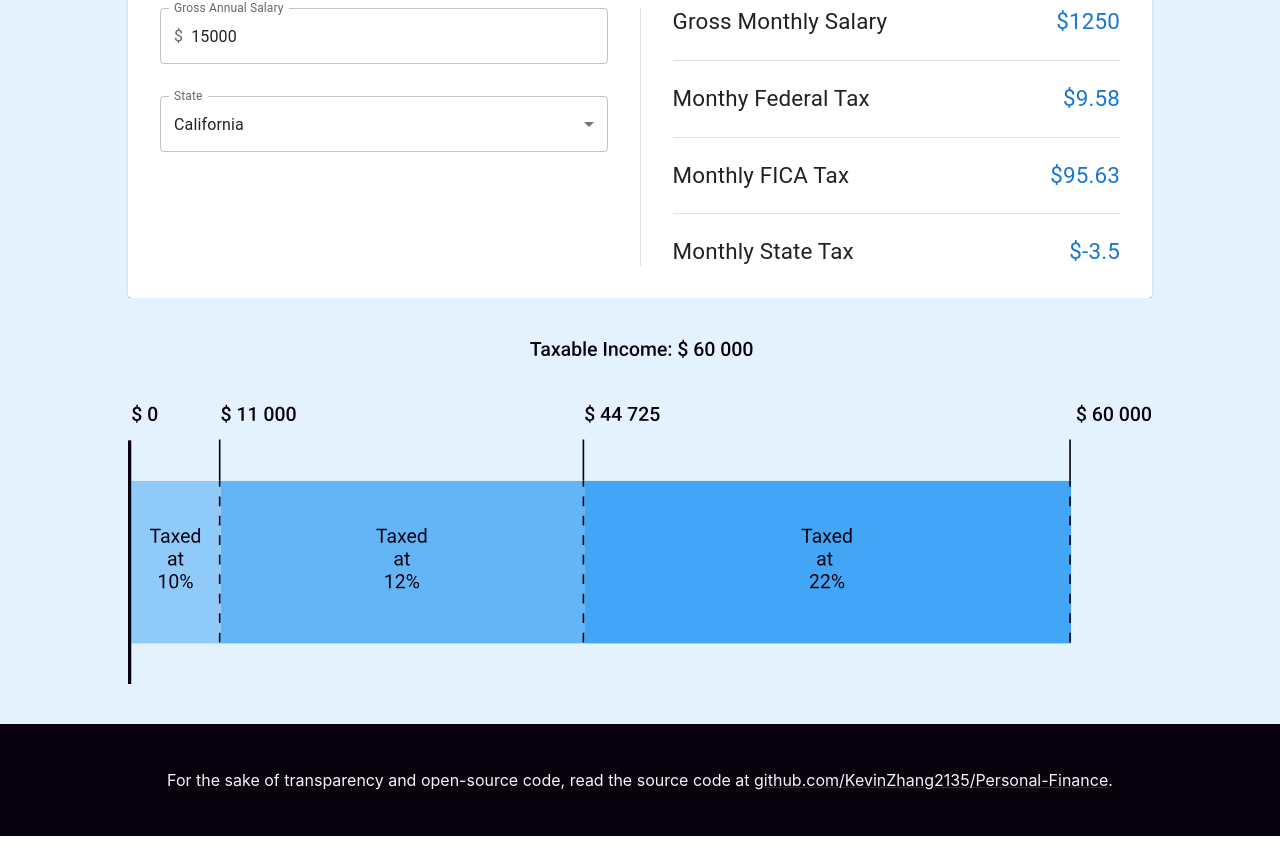
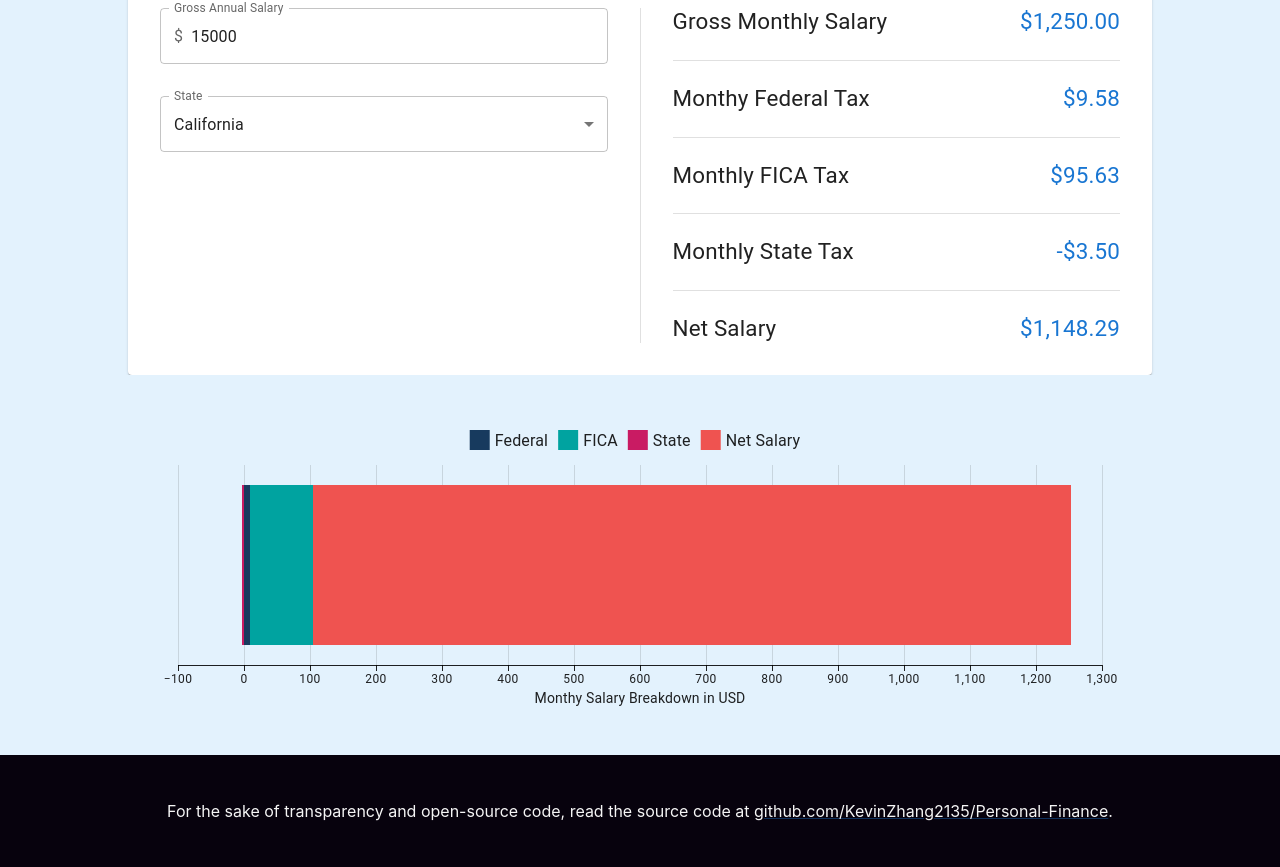
Before and after one commit to KevinZhang2135/personal-finance, a React (Create React App) app: page / in a window 1280 px wide. Shown: the part 1466-2333 px from the top of the page. Before the commit the page ends 2302 px from the top, so only its background shows below. Built offline with nearby package versions, Linux system fonts and the light colour scheme.

Commit message:
Visual Graph

```diff
--- a/package.json
+++ b/package.json
@@ -8,6 +8,7 @@
         "@emotion/styled": "^11.11.5",
         "@mui/icons-material": "^5.15.18",
         "@mui/material": "^5.15.18",
+        "@mui/x-charts": "^7.5.0",
         "@testing-library/jest-dom": "^5.17.0",
         "@testing-library/react": "^13.4.0",
         "@testing-library/user-event": "^13.5.0",
--- a/src/App.css
+++ b/src/App.css
@@ -19,3 +19,7 @@
 		background-attachment: scroll;
 	}
 }
+
+.salary-breakdown .MuiChartsAxis-directionY .MuiChartsAxis-label {
+	transform: translateY(0-100px) !important;
+}
--- a/src/App.js
+++ b/src/App.js
@@ -5,13 +5,13 @@ import { Box, Typography } from "@mui/material";
 
 import Banner from "./components/Banner.jsx";
 import Footer from "./components/Footer.jsx";
-import Loans from "./components/loans/Loans.jsx";
 import TaxInfo from "./components/taxes/TaxInfo.jsx";
 import TaxForm from "./components/taxes/TaxForm.jsx";
-import TaxImage from "./components/taxes/TaxImage.jsx";
+import TaxChart from "./components/taxes/TaxChart.jsx";
+import LoanInfo from "./components/loans/LoanInfo.jsx";
 
 const taxBrackets = await (
-	await fetch("taxBrackets.json", {
+	await fetch("./Personal-Finance/taxBrackets.json", {
 		headers: {
 			"Content-Type": "application/json",
 			Accept: "application/json",
@@ -59,7 +59,11 @@ const App = () => {
 				taxes={taxes}
 				setTaxes={setTaxes}
 			/>
-			<TaxImage />
+			<TaxChart
+				salary={salary}
+				taxes={taxes}
+			/>
+
 
 			<Footer />
 		</Box>
@@ -71,13 +75,19 @@ const toTitleCase = (string) => {
 	return string.replace(/(^.)|(\W.)/g, (char) => char.toUpperCase());
 };
 
+const currencyFormatter = new Intl.NumberFormat("en-US", {
+	style: "currency",
+	currency: "USD",
+}).format;
+
 const calculateTax = (annualSalary, type) => {
 	// Determines the total taxes for a region with a single filing status
 	let totalTax = 0;
 
-	if (type === "federal")
+	if (type === "federal") {
 		// Additional federal tax of $90 per $10,000 of income earned above $200,000
 		totalTax = (Math.max(0, annualSalary - 200000) * 90) / 10000;
+	}
 
 	// Deducts tax exemption
 	annualSalary = Math.max(0, annualSalary - taxBrackets[type].deduction);
@@ -110,5 +120,7 @@ const calculateLoanEMI = (principal, apr, termMonths) => {
 	);
 };
 
+
+
 export default App;
-export { toTitleCase, calculateTax, calculateLoanEMI, taxBrackets };
+export { taxBrackets, currencyFormatter, toTitleCase, calculateTax, calculateLoanEMI,  };
--- a/src/components/loans/LoanInfo.jsx
+++ b/src/components/loans/LoanInfo.jsx
@@ -8,12 +8,22 @@ const LoanInfo = (props) => {
 	const infoItemWidth = { xs: 1, lg: 0.33 };
 
 	return (
-		<Box
+		<Stack
 			className="loan-info"
-			sx={{ bgcolor: brown[400], px: "10vw", pt: "5vh" }}
+			direction="row"
+			sx={{
+				justifyContent: "space-between",
+				alignItems: "center",
+				bgcolor: brown[400],
+				pt: "5vh",
+			}}
 		>
+			<Box sx={{ width: 0.5, display: "flex", bgcolor: "whitesmoke" }}>
+			</Box>
 
-		</Box>
+			<Box sx={{ width: 0.5, display: "flex", bgcolor: "black" }}>
+			</Box>
+		</Stack>
 	);
 };
 
--- /dev/null
+++ b/src/components/taxes/TaxChart.jsx
@@ -0,0 +1,53 @@
+import React from "react";
+import { Box } from "@mui/material";
+import { blue } from "@mui/material/colors";
+import { BarChart, mangoFusionPalette } from "@mui/x-charts";
+
+import { currencyFormatter } from "../../App";
+
+const TaxChart = (props) => {
+	const { salary, taxes } = props;
+
+	const netSalary = salary - taxes.federal - taxes.fica - taxes.state;
+	const chartSeries = [
+		{ data: [taxes.federal / 12], label: "Federal" },
+		{ data: [taxes.fica / 12], label: "FICA" },
+		{ data: [taxes.state / 12], label: "State" },
+		{ data: [netSalary / 12], label: "Net Salary" },
+	];
+
+
+	return (
+		<Box
+			className="tax-image"
+			sx={{
+				display: {xs: "none", md: "flex"},
+				alignItems: "center",
+				justifyContent: "center",
+				bgcolor: blue[50],
+				px: "10vw",
+				py: "5vh",
+			}}
+		>
+			<BarChart
+				className="salary-breakdown"
+				height={300}
+				series={chartSeries.map((series, i) => ({
+					...series,
+					stack: "total",
+					valueFormatter: (value) => currencyFormatter(value),
+				}))}
+				layout="horizontal"
+				grid={{ vertical: true }}
+				colors={mangoFusionPalette}
+				xAxis={[{ label: "Monthy Salary Breakdown in USD"}]}
+				yAxis={[{scaleType: 'band', data: ["Salary Breakdown"]}]}
+				leftAxis={null}
+				mb={4}
+
+			/>
+		</Box>
+	);
+};
+
+export default TaxChart;
--- a/src/components/taxes/TaxForm.jsx
+++ b/src/components/taxes/TaxForm.jsx
@@ -15,11 +15,18 @@ import {
 } from "@mui/material";
 import { blue } from "@mui/material/colors";
 
-import { toTitleCase, calculateTax, taxBrackets } from "./../../App";
+import {
+	toTitleCase,
+	currencyFormatter,
+	calculateTax,
+	taxBrackets,
+} from "./../../App";
 import Theme from "../../Theme";
 
 const TaxForm = (props) => {
 	const { salary, setSalary, state, setState, taxes, setTaxes } = props;
+	const netSalary = salary - taxes.federal - taxes.fica - taxes.state;
+
 	const formItemWidth = { xs: 1, lg: 0.5 };
 	const outputProps = {
 		direction: "row",
@@ -31,11 +38,15 @@ const TaxForm = (props) => {
 		let annualSalary = parseInt(e.target.value);
 		(isNaN(annualSalary) || annualSalary < 0) && (annualSalary = 0);
 
+		const federalTax = calculateTax(annualSalary, "federal");
+		const stateTax = calculateTax(annualSalary, state);
+		const fica = annualSalary * 0.0765;
+
 		setSalary(annualSalary);
 		setTaxes({
-			federal: calculateTax(annualSalary, "federal"),
-			state: calculateTax(annualSalary, state),
-			fica: annualSalary * 0.0765,
+			federal: federalTax,
+			state: stateTax,
+			fica: fica,
 		});
 	};
 
@@ -120,7 +131,7 @@ const TaxForm = (props) => {
 							</Typography>
 
 							<Typography variant="h4" color="primary">
-								${Math.round((salary * 100) / 12) / 100}
+								{currencyFormatter(salary / 12)}
 							</Typography>
 						</Stack>
 
@@ -130,7 +141,7 @@ const TaxForm = (props) => {
 							</Typography>
 
 							<Typography variant="h4" color="primary">
-								${Math.round((taxes.federal * 100) / 12) / 100}
+								{currencyFormatter(taxes.federal / 12)}
 							</Typography>
 						</Stack>
 
@@ -140,7 +151,7 @@ const TaxForm = (props) => {
 							</Typography>
 
 							<Typography variant="h4" color="primary">
-								${Math.round((taxes.fica * 100) / 12) / 100}
+								{currencyFormatter(taxes.fica / 12)}
 							</Typography>
 						</Stack>
 
@@ -150,7 +161,15 @@ const TaxForm = (props) => {
 							</Typography>
 
 							<Typography variant="h4" color="primary">
-								${Math.round((taxes.state * 100) / 12) / 100}
+								{currencyFormatter(taxes.state / 12)}
+							</Typography>
+						</Stack>
+
+						<Stack {...outputProps}>
+							<Typography variant="h4">Net Salary</Typography>
+
+							<Typography variant="h4" color="primary">
+								{currencyFormatter(netSalary / 12)}
 							</Typography>
 						</Stack>
 					</Stack>
--- a/src/components/taxes/TaxImage.jsx
+++ /dev/null
@@ -1,26 +0,0 @@
-import React from "react";
-import { Box } from "@mui/material";
-import { blue } from "@mui/material/colors";
-
-const TaxImage = () => {
-	return (
-		<Box
-			className="tax-image"
-			sx={{
-				display: "flex",
-				alignItems: "center",
-				justifyContent: "center",
-				bgcolor: blue[50],
-				px: "10vw",
-				py: "5vh",
-			}}
-		>
-			<img
-				src={"Personal-Finance/incomeTax.svg"}
-				alt="Income tax brackets"
-			/>
-		</Box>
-	);
-};
-
-export default TaxImage;
```
Also changed, not shown: 1 other file (tests, documents, lock files or other folders).
